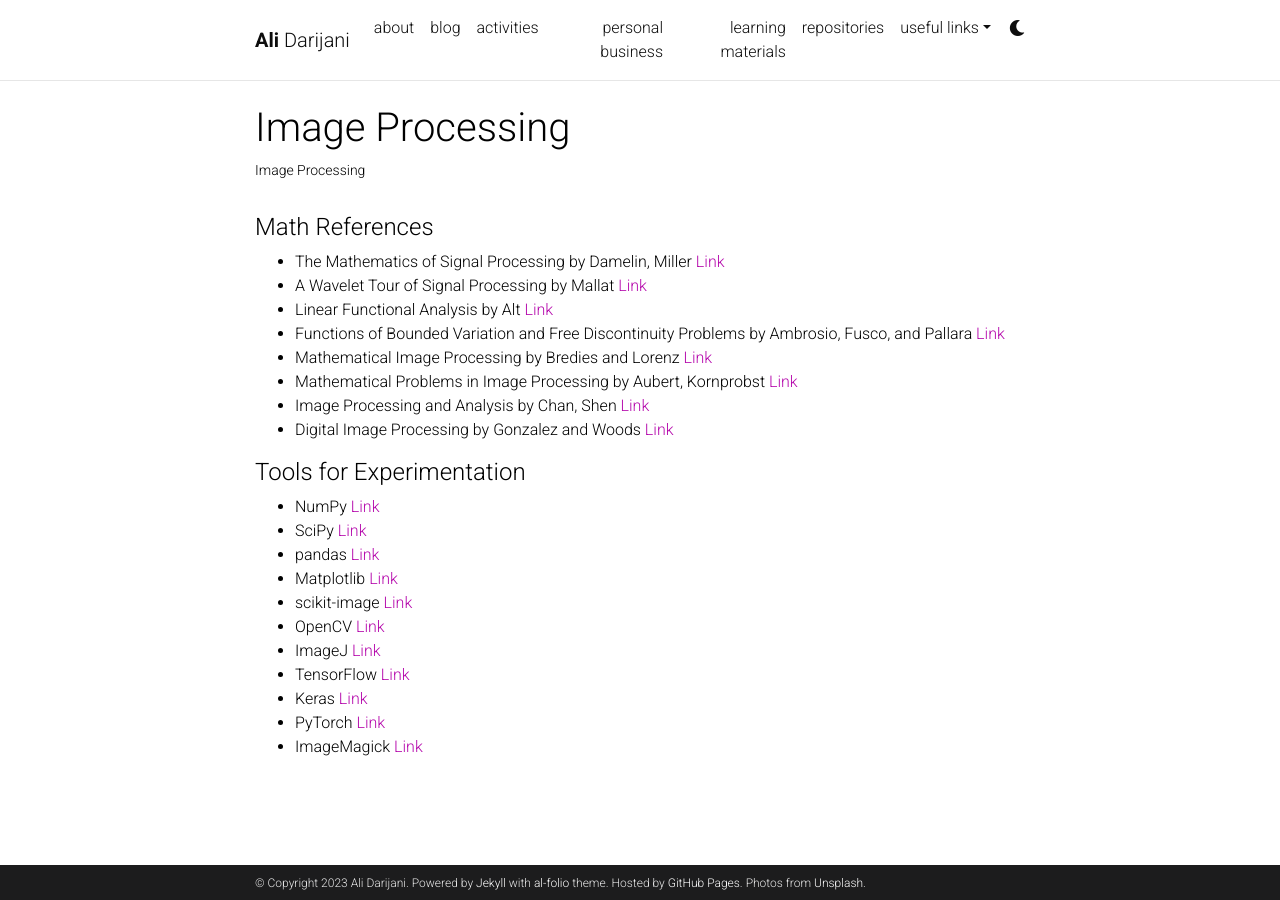
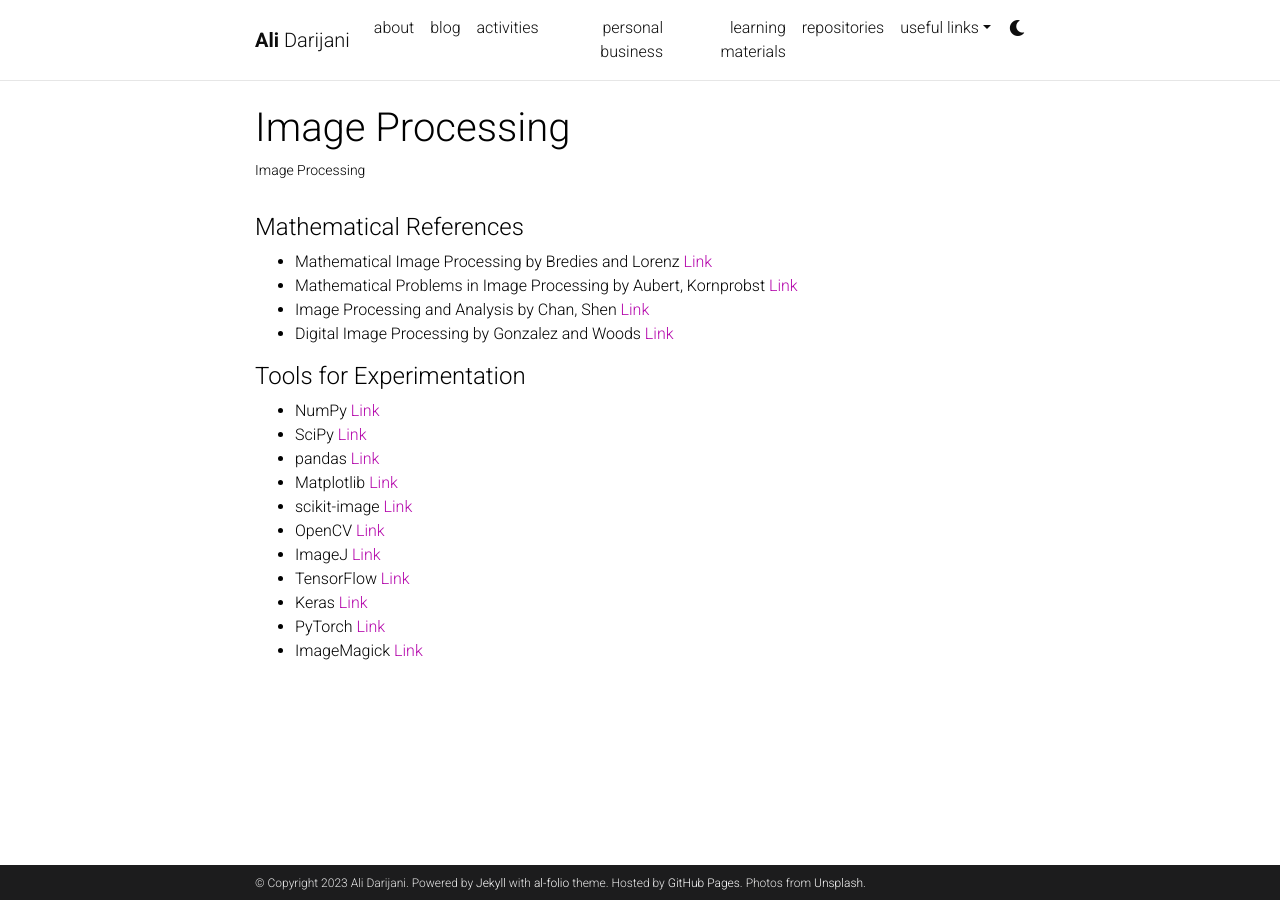
Before and after one commit to adarijani/adarijani.github.io_archived, a Jekyll site: the page built from _projects/image_processing.md, in a window 1280 px wide. Built offline with Jekyll 4.4.1, drawn with Linux system fonts in a browser that asks for light colours; comment, search, counter and statistics services are not loaded; a style sheet for code colours, icons or effects is not loaded.

Commit message:
Update image_processing.md

```diff
--- a/_projects/image_processing.md
+++ b/_projects/image_processing.md
@@ -7,12 +7,8 @@ importance: 12
 category: teaching
 ---
 
-#### Math References
+#### Mathematical References
 
-* The Mathematics of Signal Processing by Damelin, Miller [Link](https://www.cambridgebookshop.co.uk/products/the-mathematics-of-signal-processing)
-* A Wavelet Tour of Signal Processing by Mallat [Link](https://www.elsevier.com/books/a-wavelet-tour-of-signal-processing/mallat/978-0-12-374370-1)
-* Linear Functional Analysis by Alt [Link](https://link.springer.com/book/10.1007/978-1-4471-7280-2)
-* Functions of Bounded Variation and Free Discontinuity Problems by Ambrosio, Fusco, and Pallara [Link](https://global.oup.com/academic/product/functions-of-bounded-variation-and-free-discontinuity-problems-9780198502456?cc=de&lang=en&)
 * Mathematical Image Processing  by Bredies and Lorenz [Link](https://link.springer.com/book/10.1007/978-3-030-01458-2)
 * Mathematical Problems in Image Processing by Aubert, Kornprobst [Link](https://link.springer.com/book/10.1007/978-0-387-44588-5)
 * Image Processing and Analysis by Chan, Shen [Link](https://epubs.siam.org/doi/book/10.1137/1.9780898717877)
```
